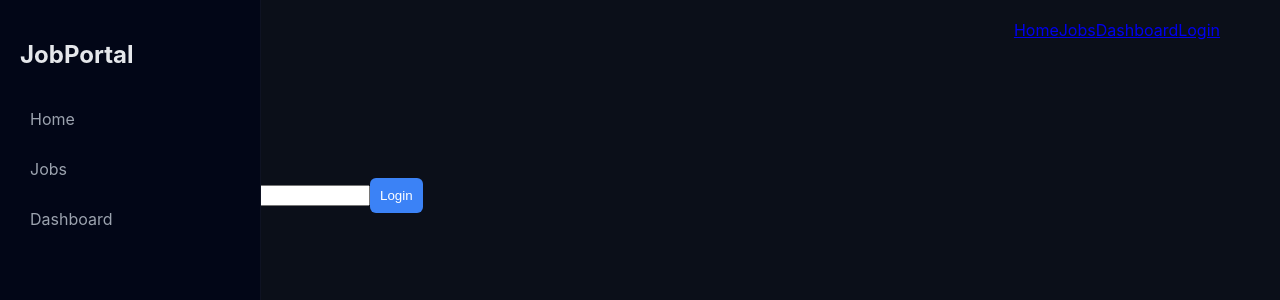
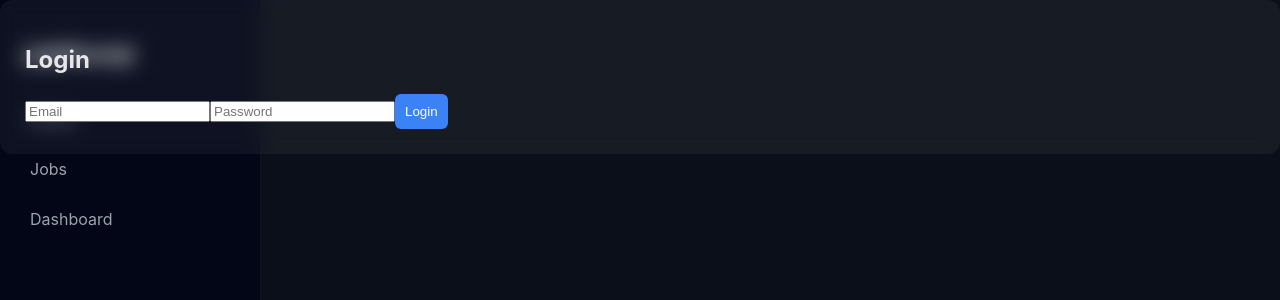
Before and after one commit to tusharbisen01/Job-Listing-Portal-app, a React (Vite) app in the folder Frontend/: page /login in a window 1280 px wide. Shown: the top 300 px of the page. Built offline with nearby package versions, Linux system fonts and the light colour scheme.

Commit message:
Update Login.jsx

```diff
--- a/Frontend/src/pages/Login.jsx
+++ b/Frontend/src/pages/Login.jsx
@@ -1,33 +1,28 @@
-import React, { useState } from "react";
+import { useState } from "react";
 import API from "../api";
-import Navbar from "../components/Navbar";
 
 export default function Login() {
   const [email, setEmail] = useState("");
   const [password, setPassword] = useState("");
 
-  const handleLogin = async () => {
+  const login = async () => {
     try {
-      const res = await API.post("/auth/login", { email, password });
+      const res = await API.post("/login", { email, password });
       localStorage.setItem("token", res.data.token);
       alert("Login successful");
-      window.location.href = "/dashboard";
     } catch {
-      alert("Invalid credentials");
+      alert("Login failed");
     }
   };
 
   return (
-    <div>
-      <Navbar />
-      <div className="form">
-        <h2>Login</h2>
-        <input placeholder="Email" onChange={e => setEmail(e.target.value)} />
-        <input type="password" onChange={e => setPassword(e.target.value)} />
-        <button className="primary" onClick={handleLogin}>
-          Login
-        </button>
-      </div>
+    <div className="card">
+      <h2>Login</h2>
+
+      <input placeholder="Email" onChange={e => setEmail(e.target.value)} />
+      <input type="password" placeholder="Password" onChange={e => setPassword(e.target.value)} />
+
+      <button className="primary" onClick={login}>Login</button>
     </div>
   );
 }
```
